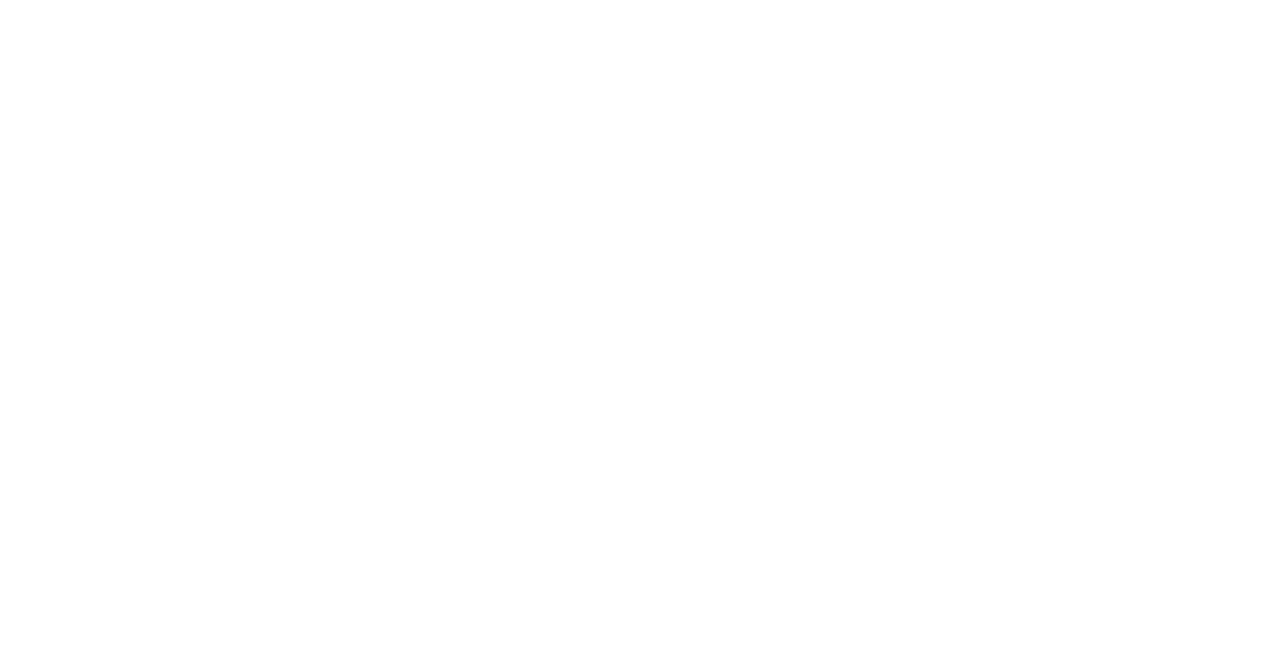
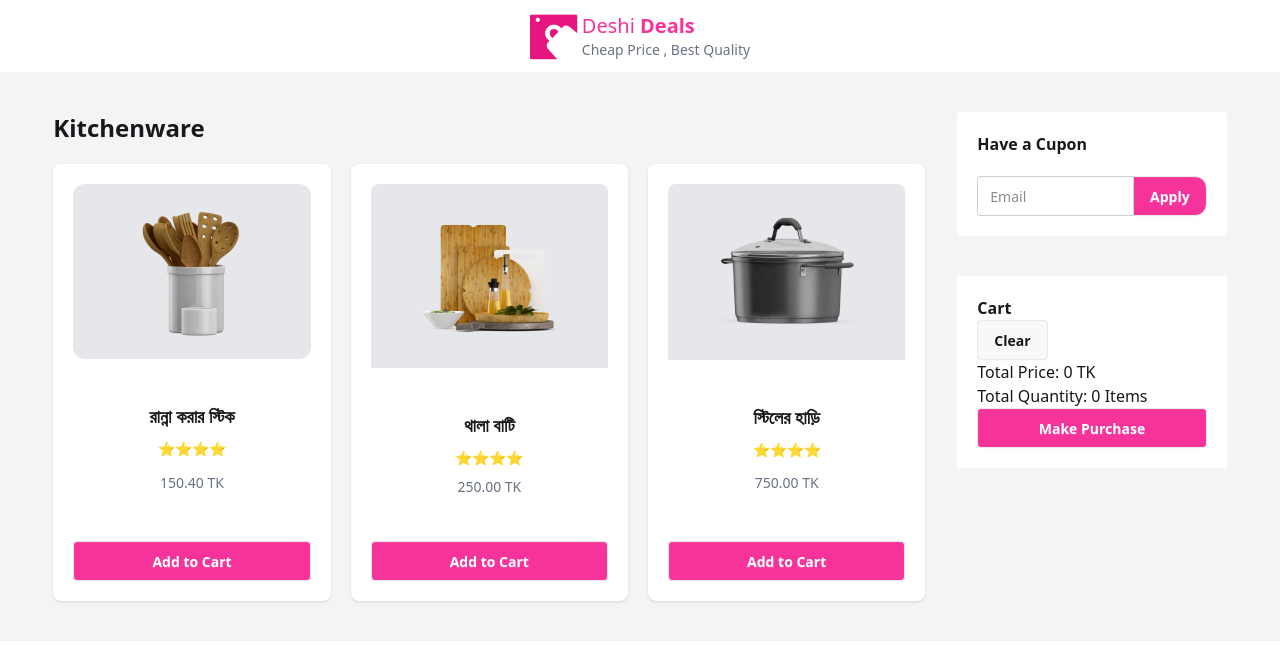
Before and after one commit to asefdx/Deshi-Mela, a plain HTML site: page index.html in a window 1280 px wide. Drawn offline with nearby package versions, Linux system fonts and the light colour scheme.

Commit message:
final changes done

```diff
--- a/index.html
+++ b/index.html
@@ -1,9 +1,11 @@
+
 <!DOCTYPE html>
 <html lang="en">
   <head>
     <meta charset="UTF-8" />
     <meta name="viewport" content="width=device-width, initial-scale=1.0" />
-    <title>Deal Mela</title>
+    <title>Deshi-Deals | Home</title>
+    <link rel="shortcut icon" href="./assets/logo.png" type="image/x-icon" />
     <link
       href="https://cdn.jsdelivr.net/npm/daisyui@5"
       rel="stylesheet"
@@ -11,5 +13,128 @@
     />
     <script src="https://cdn.jsdelivr.net/npm/@tailwindcss/browser@4"></script>
   </head>
-  <body></body>
+  <body>
+    <header class="shadow py-3">
+      <div class="logo flex justify-center items-center gap-1">
+        <img src="./assets/logo.png" alt="" class="w-12" />
+        <div class="">
+          <h2 class="text-pink-500 text-xl">
+            Deshi <span class="font-bold"> Deals</span>
+          </h2>
+          <p class="text-sm text-gray-500">Cheap Price , Best Quality</p>
+        </div>
+      </div>
+    </header>
+
+    <main class="bg-gray-100">
+      <section id="banner"></section>
+
+      <section
+        id="porducts-container"
+        class="w-11/12 mx-auto py-10 grid grid-cols-12 gap-8"
+      >
+        <section id="product-box" class="col-span-9">
+          <div class="kitchen">
+            <h1 class="text-2xl font-bold mb-5">Kitchenware</h1>
+
+            <div class="kitchen-items grid grid-cols-3 gap-5">
+              <!-- product card 1  -->
+              <div id="card-1" class="card bg-base-100 shadow-sm">
+                <figure class="bg-gray-200 m-5 rounded-xl">
+                  <img
+                    src="./assets/kitchen-1.png"
+                    alt="Shoes"
+                    class="rounded-xl py-5"
+                  />
+                </figure>
+                <div class="card-body items-center text-center">
+                  <h2 id="card-title-1" class="card-title">
+                    রান্না করার স্টিক
+                  </h2>
+                  <p>⭐⭐⭐⭐</p>
+                  <p class="text-gray-500">
+                    <span id="card-price-1">150.40</span> TK
+                  </p>
+                </div>
+                <div class="m-5">
+                  <button
+                    id="cart-btn-1"
+                    class="btn bg-pink-500 text-white btn-block cart-btn"
+                  >
+                    Add to Cart
+                  </button>
+                </div>
+              </div>
+              <!-- product card 2  -->
+              <div class="card bg-base-100 shadow-sm">
+                <figure class="bg-gray-200 m-5">
+                  <img
+                    src="./assets/kitchen-2.png"
+                    alt="Shoes"
+                    class="rounded-xl py-5"
+                  />
+                </figure>
+                <div class="card-body items-center text-center">
+                  <h2 class="card-title">থালা বাটি</h2>
+                  <p>⭐⭐⭐⭐</p>
+                  <p class="text-gray-500"><span>250.00</span> TK</p>
+                </div>
+                <div class="m-5">
+                  <button class="btn bg-pink-500 text-white btn-block cart-btn">
+                    Add to Cart
+                  </button>
+                </div>
+              </div>
+              <!-- product card 3  -->
+              <div class="card bg-base-100 shadow-sm">
+                <figure class="bg-gray-200 m-5">
+                  <img
+                    src="./assets/kitchen-3.png"
+                    alt="Shoes"
+                    class="rounded-xl py-5"
+                  />
+                </figure>
+                <div class="card-body items-center text-center">
+                  <h2 class="card-title">স্টিলের হাড়ি</h2>
+                  <p>⭐⭐⭐⭐</p>
+                  <p class="text-gray-500"><span>750.00</span> TK</p>
+                </div>
+                <div class="m-5">
+                  <button class="btn bg-pink-500 text-white btn-block cart-btn">
+                    Add to Cart
+                  </button>
+                </div>
+              </div>
+            </div>
+          </div>
+        </section>
+
+        <aside id="cart-box" class="col-span-3">
+          <div class="bg-white p-5 rounded">
+            <h2 class="font-bold mb-5">Have a Cupon</h2>
+            <div class="join">
+              <input class="input join-item" placeholder="Email" />
+              <button class="btn join-item rounded-r-xl bg-pink-500 text-white">
+                Apply
+              </button>
+            </div>
+          </div>
+          <div class="cart-box bg-white mt-10 p-5">
+            <h2 class="font-bold">Cart</h2>
+            <button class="btn" id="btn-clear">Clear</button>
+            <div class="space-y-5" id="cart-container"></div>
+            <div class="">
+              <h2>Total Price: <span id="total-price">0</span> TK</h2>
+              <h2>Total Quantity: <span id="total-quantity">0</span> Items</h2>
+              <button class="btn bg-pink-500 text-white btn-block">
+                Make Purchase
+              </button>
+            </div>
+          </div>
+        </aside>
+      </section>
+    </main>
+
+    <script src="./index.js"></script>
+  </body>
 </html>
--- /dev/null
+++ b/index.js
@@ -0,0 +1,52 @@
+
+console.log(document);
+
+function getElement(id) {
+  const element = document.getElementById(id);
+  return element;
+}
+
+//delegation
+
+getElement("product-box").addEventListener("click", function (e) {
+  if (e.target.className.includes("cart-btn")) {
+    // alert("card clicked");
+    const cartButton = e.target;
+    const productImg =
+      cartButton.parentNode.parentNode.children[0].children[0].src;
+
+    const productTitle =
+      cartButton.parentNode.parentNode.children[1].children[0].innerText;
+
+    // console.log(productTitle);
+    const productPrice =
+      cartButton.parentNode.parentNode.children[1].children[2].children[0]
+        .innerText;
+
+    const totalPrice = getElement("total-price").innerText;
+
+    const currentTotal = Number(productPrice) + Number(totalPrice);
+    getElement("total-price").innerText = currentTotal;
+
+    const cartContainer = getElement("cart-container");
+
+    const newCart = document.createElement("div");
+    newCart.innerHTML = `
+    <div class="bg-gray-200 rounded-xl flex justify-between p-4">
+                  <img src="${productImg}" alt="" class="w-10" />
+                  <div class="">
+                    <h2 class="font-bold">${productTitle}</h2>
+                    <h2 class="">${productPrice} Tk</h2>
+                  </div>
+            </div>
+    `;
+
+    cartContainer.append(newCart);
+
+    const quantity = getElement("total-quantity").innerText;
+    console.log(quantity);
+
+    const currentQuantity = Number(quantity) + 1;
+    getElement("total-quantity").innerText = currentQuantity;
+  }
+});
```
